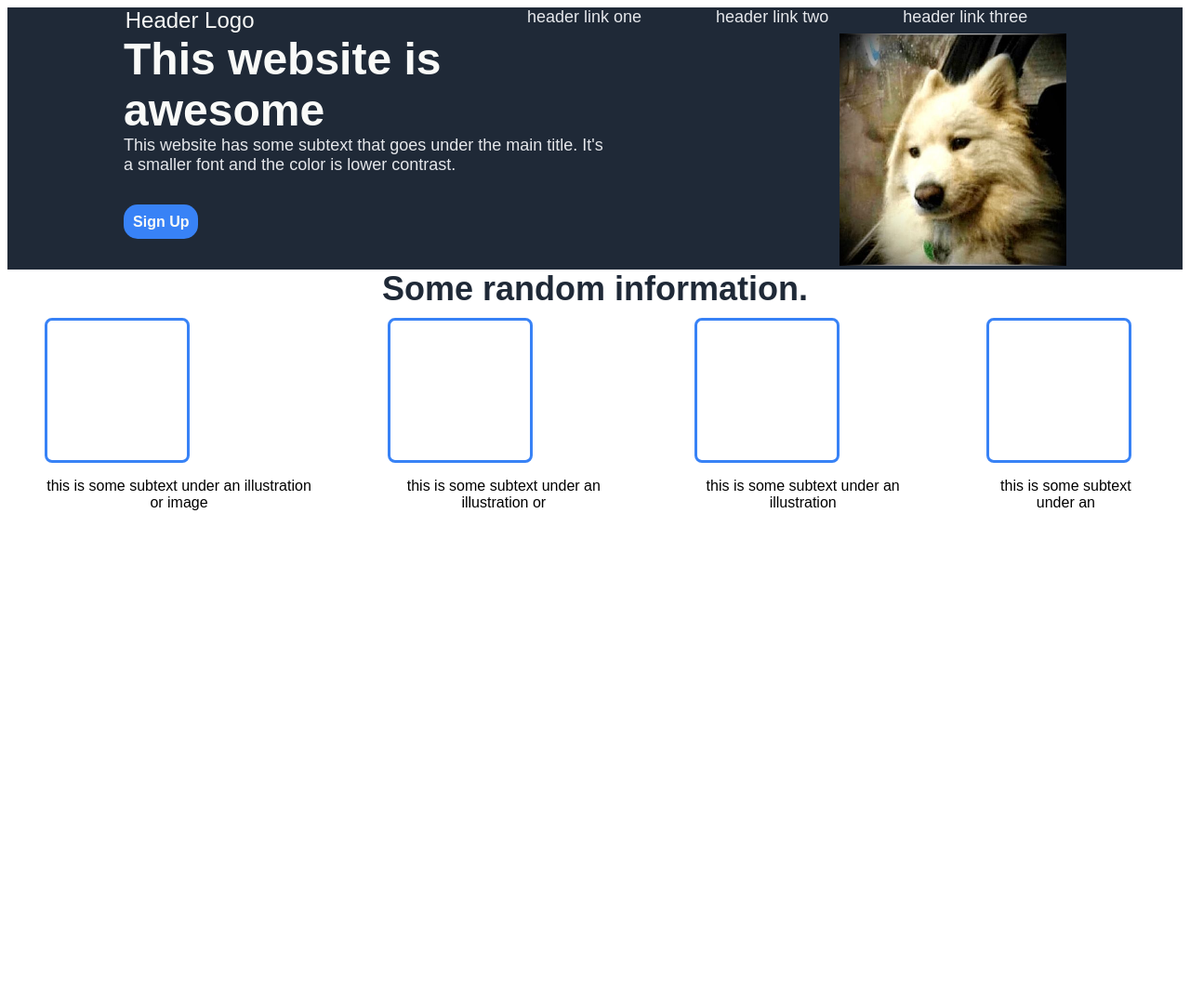
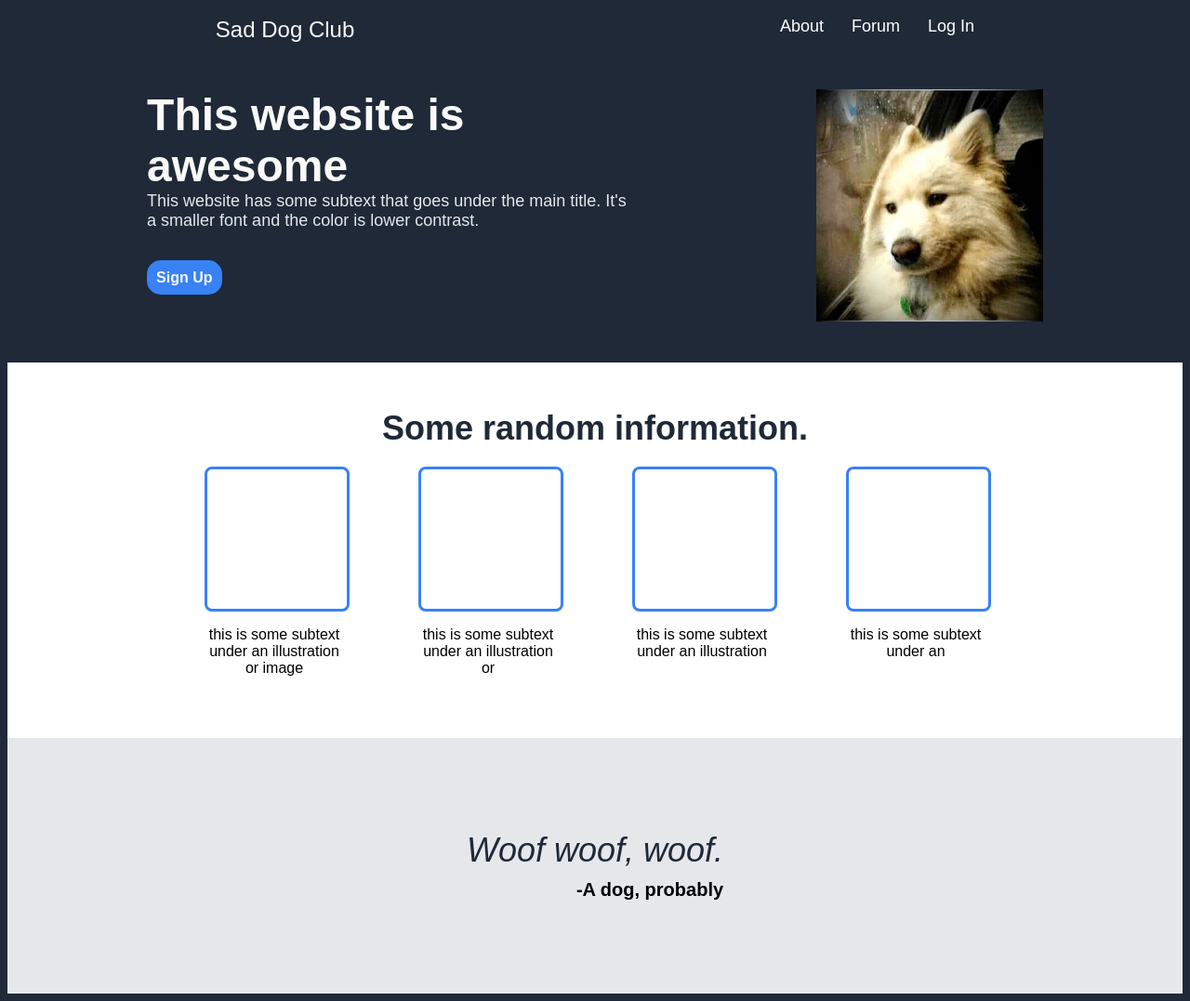
Before and after one commit to appleworm34/landing-page, a plain HTML site: page index.html in a window 1280 px wide. Shown: the whole page at 93% size. Before the commit the page ends 800 px from the top, so only its background shows below. Drawn offline with Linux system fonts and the light colour scheme.

Commit message:
Create quote section

```diff
--- a/index.html
+++ b/index.html
@@ -12,12 +12,12 @@
             <div class="section1-container">
                 <div class="header">
                     <div class="logo">
-                        Header Logo
+                        Sad Dog Club
                     </div>
                     <div class="links">
-                        <div class="hl">header link one</div>
-                        <div class="hl">header link two</div>
-                        <div class="hl">header link three</div>
+                        <a href="">About</a>
+                        <a href="">Forum</a>
+                        <a href="">Log In</a>
                     </div>
                 </div>
                 <div class="hero">
@@ -61,15 +61,17 @@
             </div>
         </div>
         <div class="section3">
-            <div class="quote"></div>
-            <div class="quoteby"></div>
+            <div class="section3-container">
+                <div class="quote">Woof woof, woof.</div>
+            <div class="quoteby">-A dog, probably</div>
+            </div>
         </div>
-        <div class="cta-c">
+        <div class="section4">
             <div class="cta">
                 <div class="cta-text"></div>
                 <div class="button"></div>
             </div>
         </div>
-        <div class="section4"></div>
+        <div class="section5"></div>
     </body>
 </html>
--- a/styles.css
+++ b/styles.css
@@ -1,5 +1,6 @@
 body {
     font-family: Arial, Helvetica, sans-serif;
+    background-color: #1F2937;
 }
 a:link {
     text-decoration: none;
@@ -17,6 +18,7 @@ a:visited {
     flex-direction: column;
 }
 .header {
+    margin: 10px;
     display: flex;
     justify-content: space-around;
 }
@@ -30,19 +32,20 @@ a:visited {
     font-size: 18px;
     color: #E5E7EB;
 }
-.hl {
-    margin-left: 40px;
-    margin-right: 40px;
+.links a {
+    margin-left: 30px;
 }
 .hero {
+    margin: 40px 0px;
     display: flex;
-    justify-content: space-around;
+    justify-content: center;
 }
 .hero-left {
     display: flex;
     flex-direction: column;
     align-items: flex-start;
     max-width: 520px;
+    margin-right: 200px;
 }
 .hero-header {
     font-size: 48px;
@@ -73,7 +76,12 @@ a:visited {
     width: auto;
 }
 
+.section2 {
+    background-color: white;
+    padding: 40px;
+}
 .infoheader {
+    margin: 10px;
     display: flex;
     flex-direction: column;
     font-size: 36px;
@@ -87,6 +95,7 @@ a:visited {
 }
 .info {
     margin: 10px 40px;
+    max-width: 150px;
 }
 .info-img {
     height: 150px;
@@ -97,3 +106,24 @@ a:visited {
 .info p{
     text-align: center;
 }
+
+.section3 {
+    background-color: #E5E7EB;
+    display: flex;
+    justify-content: center;
+}
+.section3-container {
+    margin: 100px;
+}
+.quote {
+    font-size: 36px;
+    font-style: italic;
+    font-weight: lighter;
+    color: #1F2937;
+}
+.quoteby {
+    font-size: 20px;
+    margin-top: 10px;
+    font-weight: bold;
+    text-align: end;
+}
```
